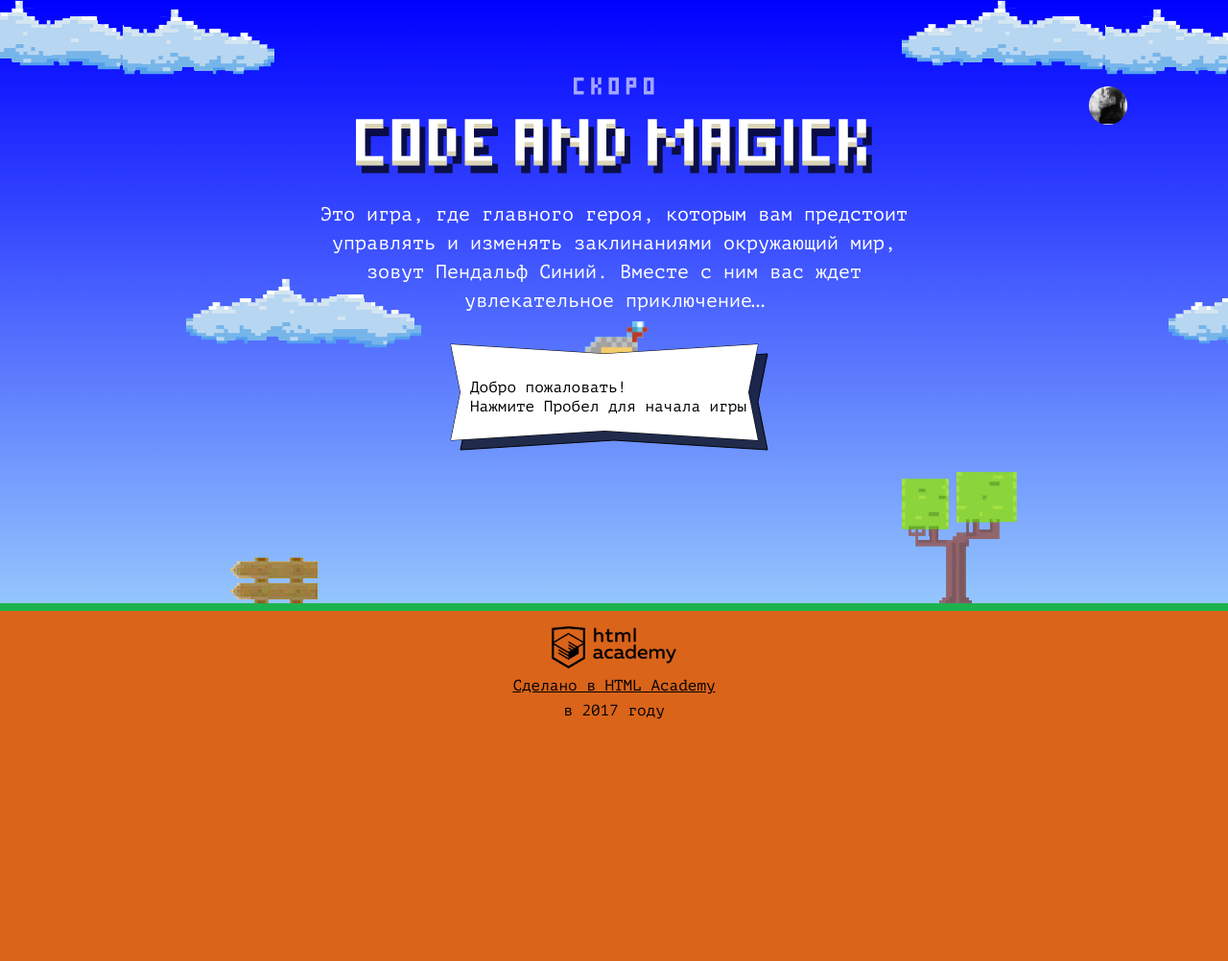
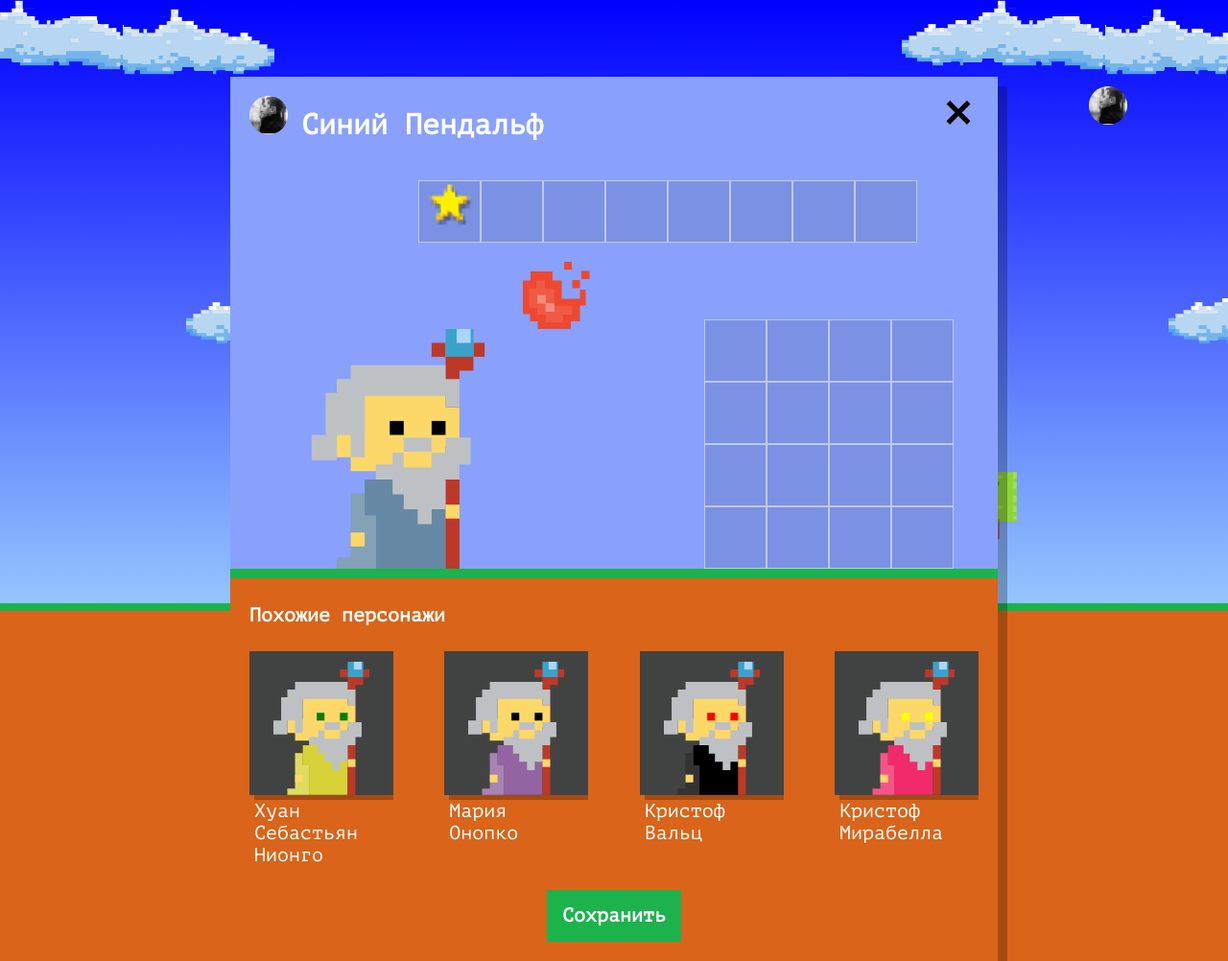
Before and after one commit to ZhukovaVarvara/397653-code-and-magick-21, a website: page index.html in a window 1280 px wide. Shown: the whole page at 96% size. Before the commit the page ends 800 px from the top, so only its background shows below. Drawn offline with Linux system fonts and the light colour scheme.

Commit message:
Учебный проект: нас орда

```diff
--- a/index.html
+++ b/index.html
@@ -203,6 +203,7 @@
   }
 </script>
 <script src="js/game.js"></script>
+<script src="js/setup.js"></script>
 
 </body>
 </html>
--- /dev/null
+++ b/js/setup.js
@@ -0,0 +1,48 @@
+'use strict';
+
+const FIRST_NAMES = ['Иван', 'Хуан Себастьян', 'Мария', 'Кристоф', 'Виктор', 'Юлия', 'Лопита', 'Вашингтон'];
+const SECOND_NAMES = ['да Марья', 'Верон', 'Мирабелла', 'Вальц', 'Онопко', 'Топольницкая', 'Нионго', 'Ирвинг'];
+const COAT_COLORS = ['rgb(101, 137, 164)', 'rgb(241, 43, 107)', 'rgb(146, 100, 161)', 'rgb(56, 159, 117)', 'rgb(215, 210, 55)', 'rgb(0, 0, 0)'];
+const EYES_COLORS = ['black', 'red', 'blue', 'yellow', 'green'];
+
+const userDialog = document.querySelector('.setup');
+userDialog.classList.remove('hidden');
+
+document.querySelector('.setup-similar').classList.remove('hidden');
+
+const similarListElement = document.querySelector('.setup-similar-list');
+const similarWizardTemplate = document.querySelector('#similar-wizard-template')
+    .content
+    .querySelector('.setup-similar-item');
+
+const wizards = [];
+
+const random = function (array) {
+  const randomItem = array[Math.floor(Math.random() * array.length)];
+  return randomItem;
+};
+
+for (let i = 0; i < 4; i++) {
+  const wizardItem = {
+    name: random(FIRST_NAMES) + ' ' + random(SECOND_NAMES),
+    coatColor: random(COAT_COLORS),
+    eyesColor: random(EYES_COLORS)
+  };
+  wizards.push(wizardItem);
+}
+
+const renderWizard = function (wizard) {
+  const wizardElement = similarWizardTemplate.cloneNode(true);
+
+  wizardElement.querySelector('.setup-similar-label').textContent = wizard.name;
+  wizardElement.querySelector('.wizard-coat').style.fill = wizard.coatColor;
+  wizardElement.querySelector('.wizard-eyes').style.fill = wizard.eyesColor;
+
+  return wizardElement;
+};
+
+const fragment = document.createDocumentFragment();
+for (let i = 0; i < wizards.length; i++) {
+  fragment.appendChild(renderWizard(wizards[i]));
+}
+similarListElement.appendChild(fragment);
```
